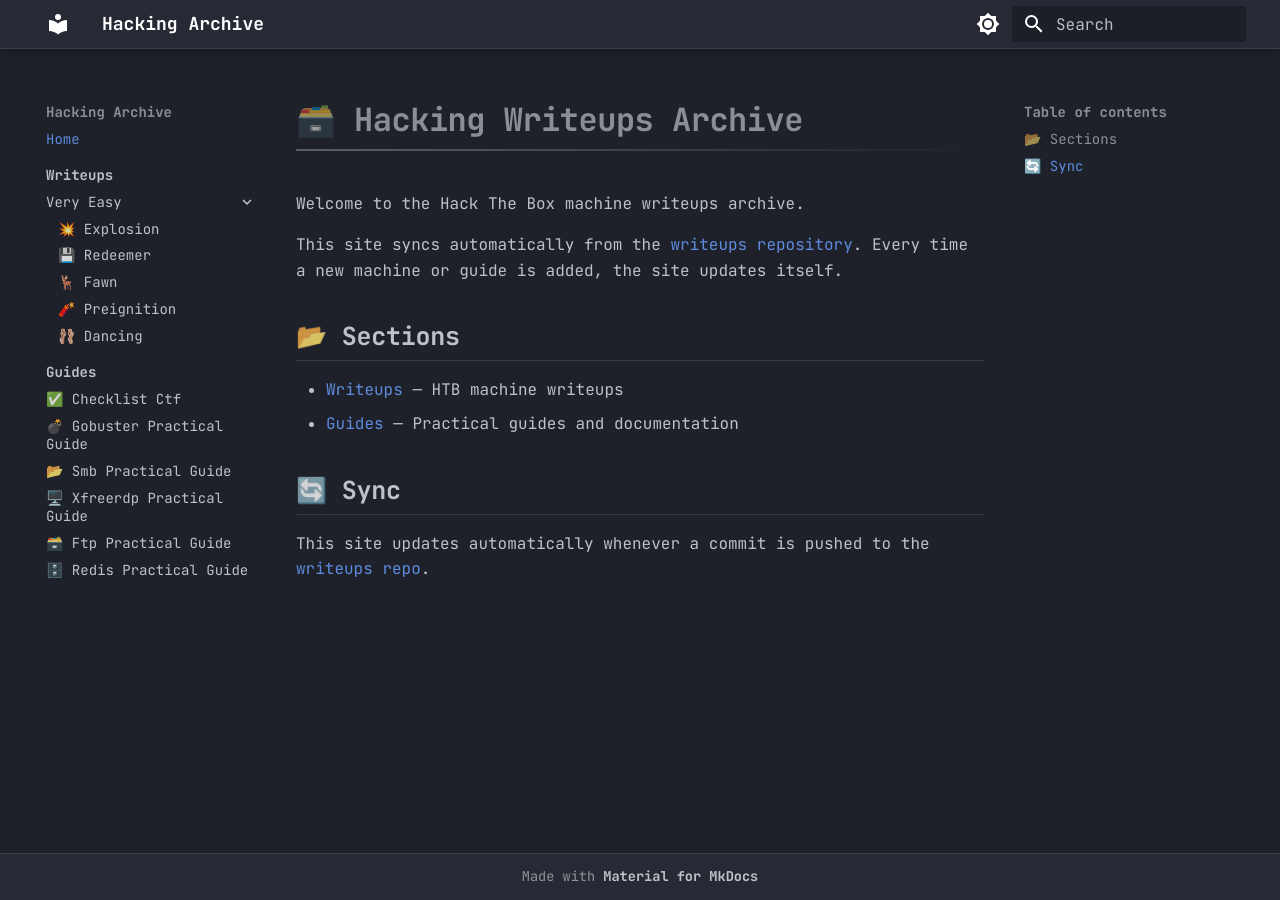
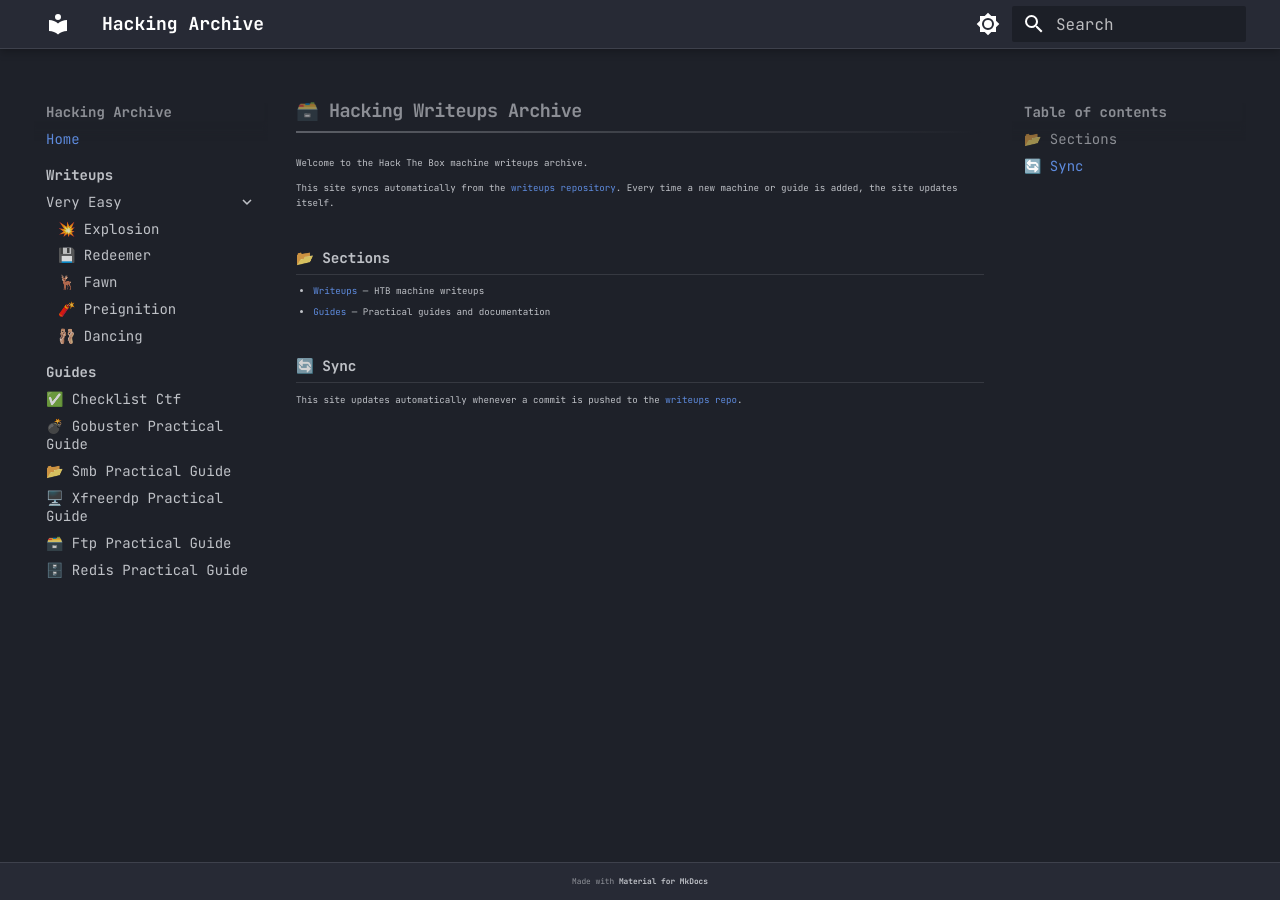
Before and after one commit to egz-dev/hacking-archive, an MkDocs documentation site: the page built from docs/index.md, in a window 1280 px wide. Built offline with MkDocs 1.6.1 and Material for MkDocs 9.7.7, drawn with Linux system fonts in a browser that asks for light colours.

Commit message:
Smaller body text + amber bold styling

```diff
--- a/docs/stylesheets/extra.css
+++ b/docs/stylesheets/extra.css
@@ -230,6 +230,29 @@
   border: 1px solid rgba(0,200,100,0.2);
   color: #00c853 !important;
   font-weight: 600;
+}
+
+/* ========== TYPOGRAPHY ========== */
+/* Smaller base text */
+.md-typeset {
+  font-size: 0.92em;
+  line-height: 1.7;
+}
+
+/* Bold text with custom highlight color */
+.md-typeset strong {
+  color: #e2b714;
+  font-weight: 700;
+}
+
+/* Bold inside admonitions keeps admonition color */
+.md-typeset .admonition strong {
+  color: inherit;
+}
+
+/* Bold inside tables keeps table color */
+.md-typeset table strong {
+  color: inherit;
 }
 
 /* ========== HEADINGS ========== */
```
